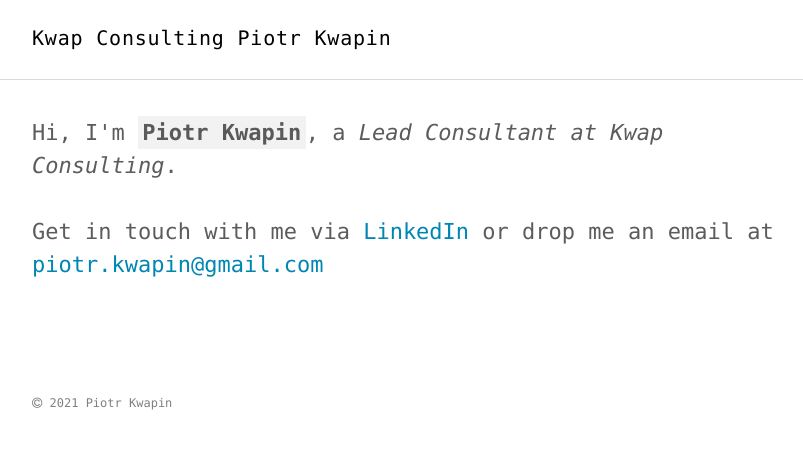
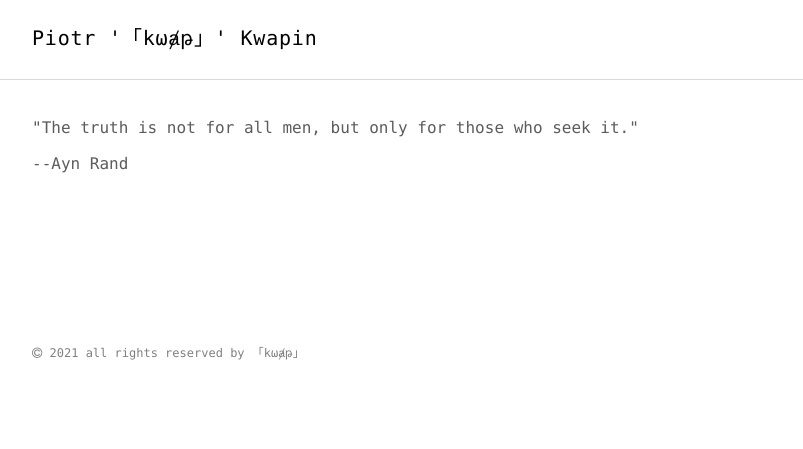
Before and after one commit to kwap/kwap.github.io, a Jekyll site: the page built from index.html, in a window 1280 px wide. Shown: the top 449 px of the page, without its empty margins (232-1035 px from the left). Built offline with Jekyll 4.4.1, drawn with Linux system fonts in a browser that asks for light colours.

Commit message:
Upgraded gems, changed the template, simplified

```diff
--- a/Gemfile
+++ b/Gemfile
@@ -1,2 +1,3 @@
 source 'https://rubygems.org'
 gem 'github-pages', group: :jekyll_plugins
+gem "webrick", "~> 1.7"
--- a/_config.yml
+++ b/_config.yml
@@ -1,8 +1,8 @@
 
 # SEO settings
-title: "Kwap Consulting Piotr Kwapin"
-title2: "" # default: ""
-description: "I work with employees, managers, and teams to help them reach their full potential."
+title: "Piotr '「kωⱥթ」' Kwapin"
+title2: ""
+description: ""
 keywords: "tech, thinking, books"
 url: https://kwap.io #kwap.github.io/kwap # site url
 baseurl: "" # apply repo name if use it under gh-pages branch
@@ -29,9 +29,9 @@ sass:
 
 # Author settings
 author:
-  name     : "Piotr Kwapin"
-  job      : "Lead Consultant at Kwap Consulting"
-  bio      : "</br> Get in touch with me via <a href='http://linkedin.com/in/piotrkwapin'>LinkedIn</a> or drop me an email at <a href='mailto:piotr.kwapin@gmail.com'>piotr.kwapin@gmail.com</a>"
+  name     : ""
+  job      : "--Ayn Rand"
+  bio      : ""
   thumb    : "https://en.gravatar.com/userimage/6180910/ba6df19995b5a4fd3adfd54cae8b0bec.jpeg?size=200"
   email    : piotr.kwapin@gmail.com
   url      : https://kwap.io
--- a/_includes/footer.html
+++ b/_includes/footer.html
@@ -1,5 +1,5 @@
 <footer class="site-footer">
   <div class="container">
-    <small class="block"><i class="fa fa-copyright"></i> {{ site.time | date: '%Y' }} {{ site.author.name }}</small>
+    <small class="block"><i class="fa fa-copyright"></i> {{ site.time | date: '%Y' }} all rights reserved by 「kωⱥթ」</small>
   </div>
 </footer>
--- a/_includes/intro.html
+++ b/_includes/intro.html
@@ -1,6 +1,7 @@
 <section class="intro">
   <div class="container">
-    <p class="lead">Hi, I'm <strong class="author-name" itemprop="name">{{ site.author.name }}</strong>, a <em itemprop="jobTitle">{{ site.author.job }}</em>. <br>
+    <p>"The truth is not for all men, but only for those who seek it." <br> <p> --Ayn Rand </p> <br>
+    	<br>
     {{ site.author.bio }}</p>
   </div>
 </section>
```
Also changed, not shown: Gemfile.lock, README.md, 5 other files.
